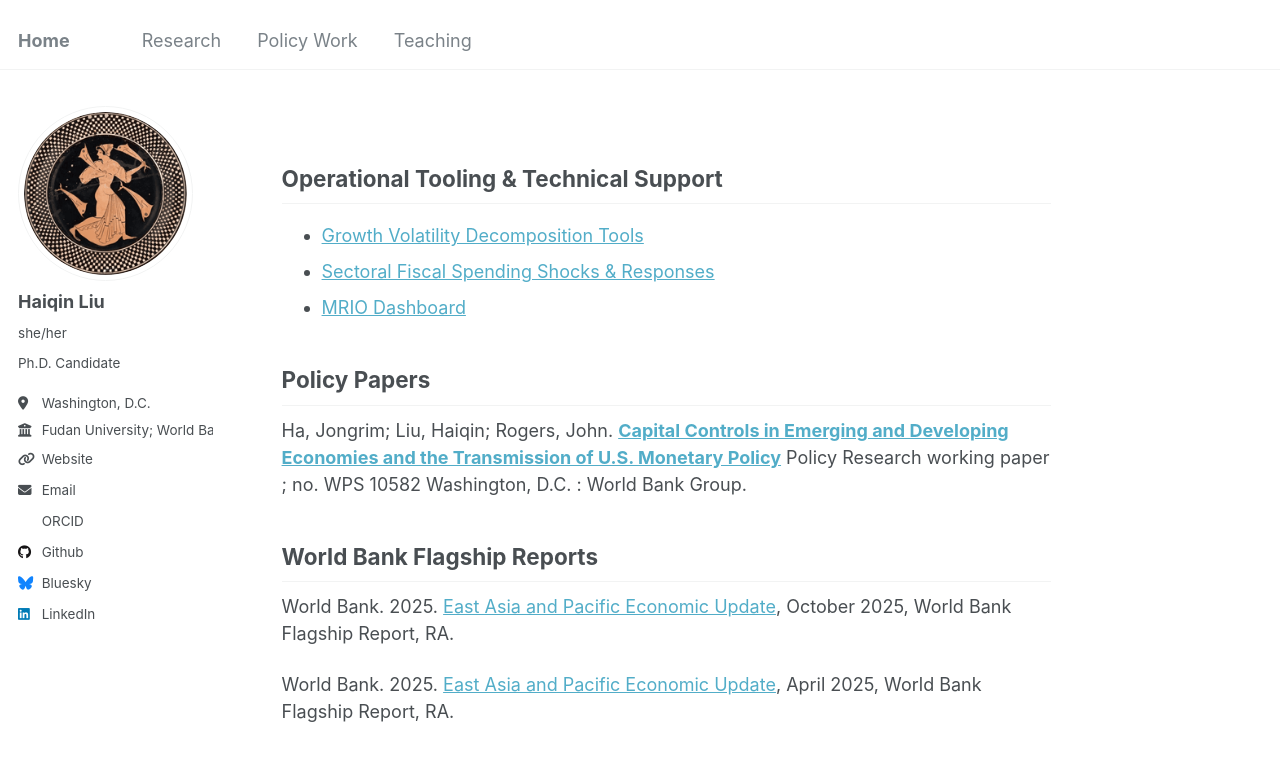
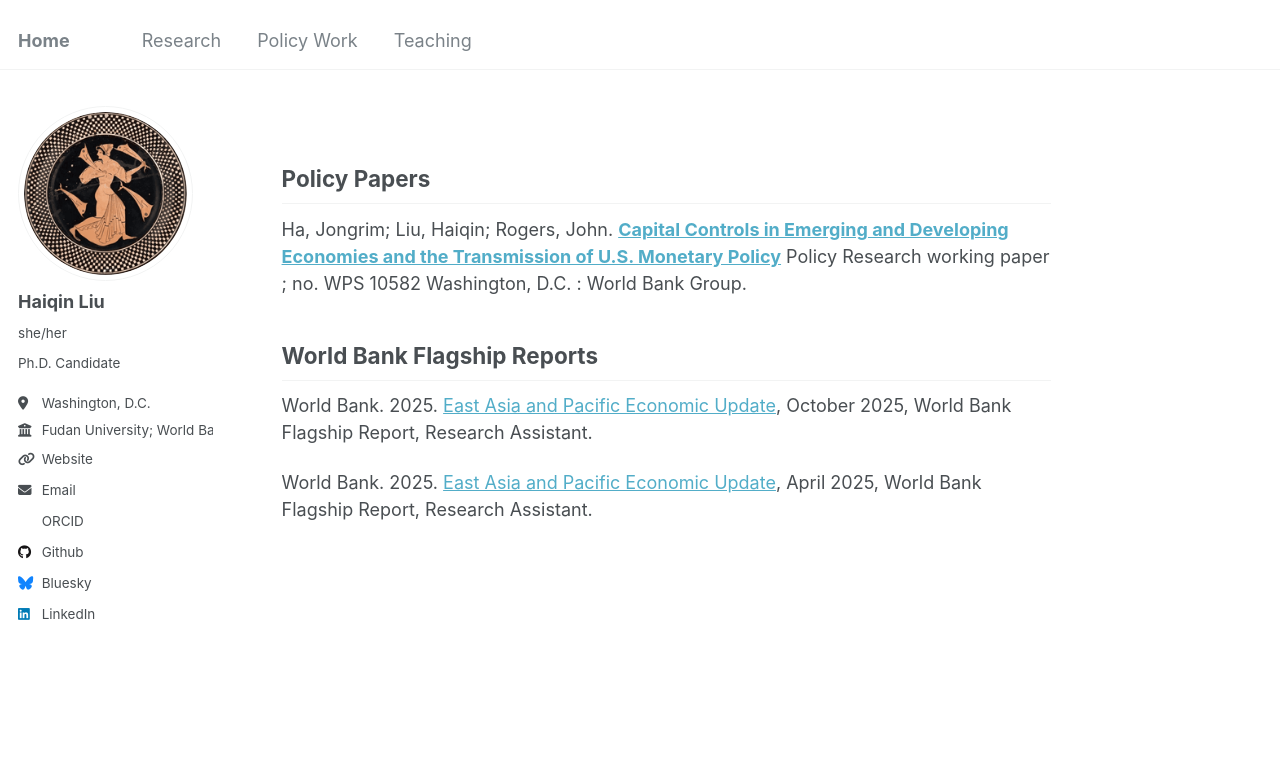
Before and after one commit to liuhaiqinFDU/liuhaiqinFDU.github.io, a Jekyll site: the page built from policy-work.md, in a window 1280 px wide and 937 px high. Shown: the top 761 px of the window. Built offline with Jekyll 4.4.1, drawn with Linux system fonts in a browser that asks for light colours; some web fonts are replaced.

Commit message:
Update policy-work.md

```diff
--- a/policy-work.md
+++ b/policy-work.md
@@ -4,13 +4,13 @@ author_profile: true
 title: ""
 ---
 
-## **Operational Tooling & Technical Support**
+<!-- **Operational Tooling & Technical Support** -->
 
-- [Growth Volatility Decomposition Tools](https://haiqinliu.shinyapps.io/Vol_Decomp_New/)
-- [Sectoral Fiscal Spending Shocks & Responses](https://haiqinliu.shinyapps.io/RegionalIO_FiscalShock/)
-- [MRIO Dashboard](https://haiqinliu.shinyapps.io/MRIO_EAP_app/)
+<!-- [Growth Volatility Decomposition Tools](https://haiqinliu.shinyapps.io/Vol_Decomp_New/) -->
 
+<!-- [Sectoral Fiscal Spending Shocks & Responses](https://haiqinliu.shinyapps.io/RegionalIO_FiscalShock/)-->
 
+<!--[MRIO Dashboard](https://haiqinliu.shinyapps.io/MRIO_EAP_app/)-->
 
 ## Policy Papers
 
@@ -20,6 +20,6 @@ Ha, Jongrim; Liu, Haiqin; Rogers, John. **[Capital Controls in Emerging and Deve
 
 ## World Bank Flagship Reports
 
-World Bank. 2025. [East Asia and Pacific Economic Update](https://www.worldbank.org/en/publication/east-asia-and-pacific-economic-update), October 2025, World Bank Flagship Report, RA.
+World Bank. 2025. [East Asia and Pacific Economic Update](https://www.worldbank.org/en/publication/east-asia-and-pacific-economic-update), October 2025, World Bank Flagship Report, Research Assistant.
 
-World Bank. 2025. [East Asia and Pacific Economic Update](https://openknowledge.worldbank.org/entities/publication/f0f015fa-1d24-41a7-9101-c27875a79cf7), April 2025, World Bank Flagship Report, RA.
+World Bank. 2025. [East Asia and Pacific Economic Update](https://openknowledge.worldbank.org/entities/publication/f0f015fa-1d24-41a7-9101-c27875a79cf7), April 2025, World Bank Flagship Report, Research Assistant.
```
